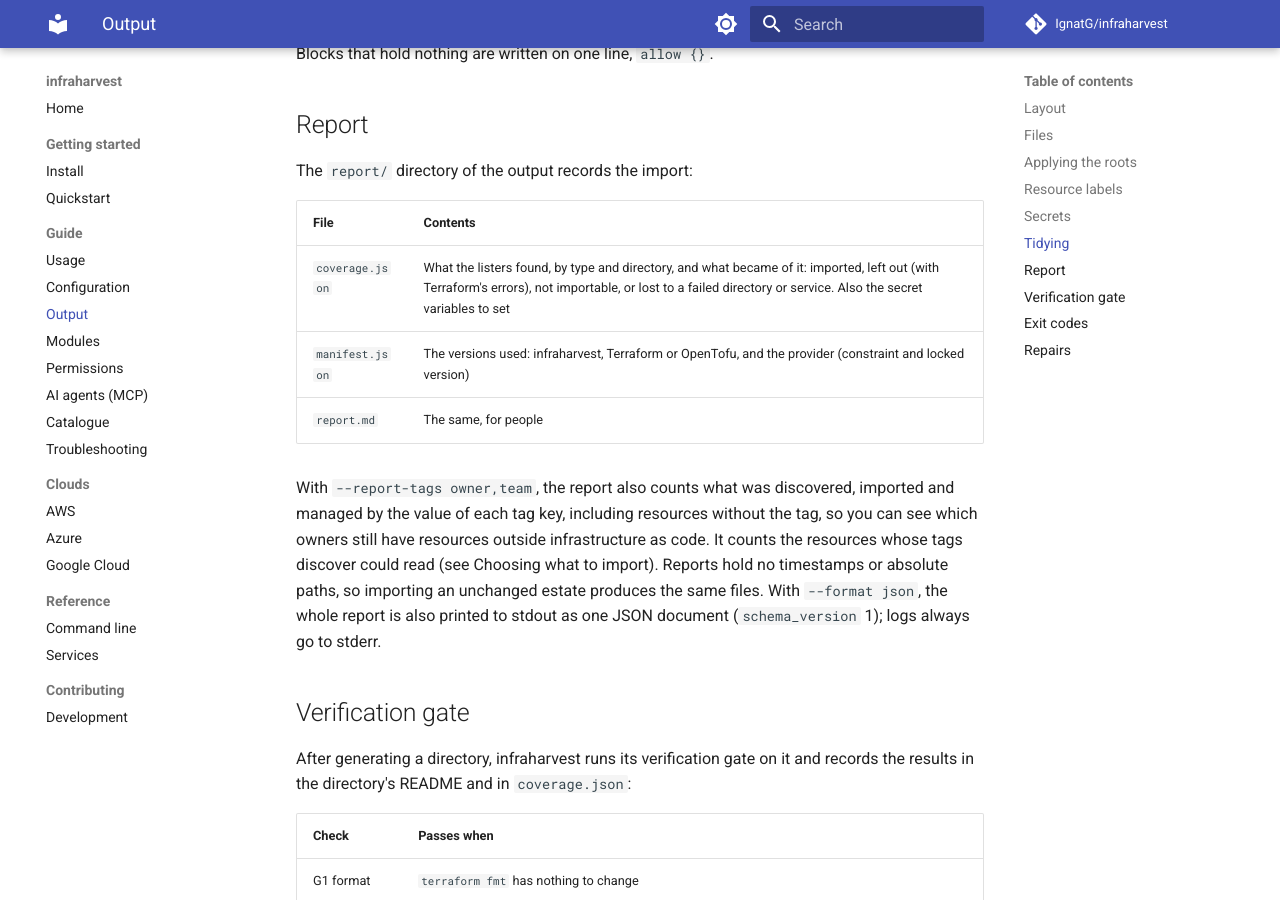
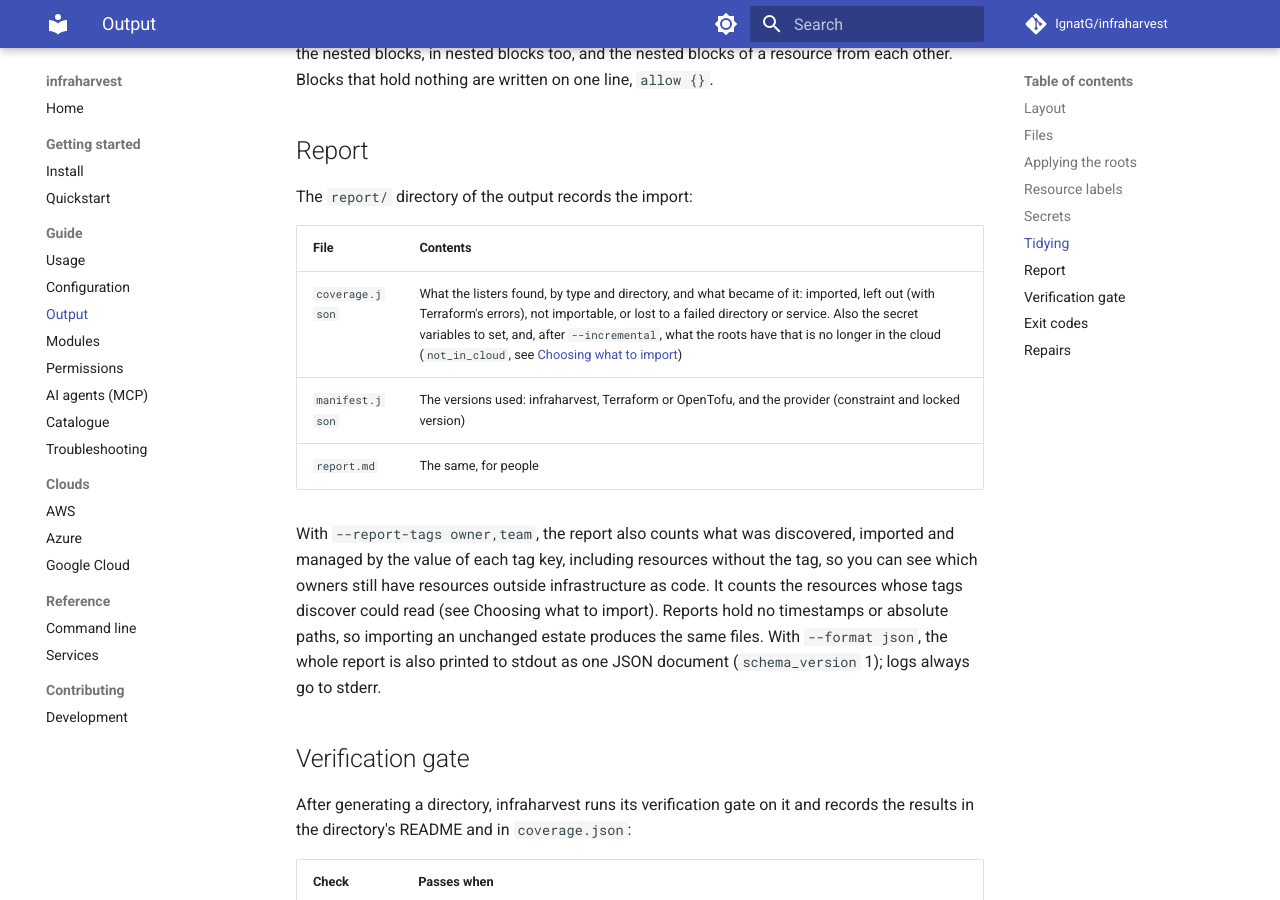
Before and after one commit to IgnatG/infraharvest, an MkDocs documentation site: the page built from docs/output.md, in a window 1280 px wide and 900 px high, scrolled down 9572 px. Built offline with MkDocs 1.6.1 and Material for MkDocs 9.7.7, drawn with Linux system fonts in a browser that asks for light colours; comment, search, counter and statistics services are not loaded; some of the changed text lies outside the part shown.

Commit message:
docs: describe what --incremental reports as no longer in the cloud
Usage says when a resource counts as gone, what to do about it and which options leave the check out; the output page names not_in_cloud in coverage.json and the README's list.

```diff
--- a/docs/output.md
+++ b/docs/output.md
@@ -20,7 +20,7 @@ Each output directory gets:
 | `.terraform.lock.hcl` | The provider version, the same for every directory of one import |
 | `rejected.hcl` | Only if some resources couldn't be imported: their `import` block and generated configuration, under the errors Terraform reported. Terraform doesn't load this file. Fix a resource and move its import block into `imports.tf` and its resource into the configuration, or leave it out. A resource that reads secret variables names them: declare them in `variables.tf` when you move it back. Rejected resources make the import exit non-zero unless `--allow-partial` is set |
 
-Each directory also gets a `README.md` with what was imported and the steps left to take, and the output directory gets a `.gitignore` for state, plans, `.terraform/` and `.tfvars` files, unless it already has one. Resource labels are described under [Resource labels](#resource-labels).
+Each directory also gets a `README.md` with what was imported and the steps left to take (with what it has that is no longer in the cloud, when `--incremental` adds to it), and the output directory gets a `.gitignore` for state, plans, `.terraform/` and `.tfvars` files, unless it already has one. Resource labels are described under [Resource labels](#resource-labels).
 
 ## Applying the roots
 
@@ -123,7 +123,7 @@ The `report/` directory of the output records the import:
 
 | File | Contents |
 |---|---|
-| `coverage.json` | What the listers found, by type and directory, and what became of it: imported, left out (with Terraform's errors), not importable, or lost to a failed directory or service. Also the secret variables to set |
+| `coverage.json` | What the listers found, by type and directory, and what became of it: imported, left out (with Terraform's errors), not importable, or lost to a failed directory or service. Also the secret variables to set, and, after `--incremental`, what the roots have that is no longer in the cloud (`not_in_cloud`, see [Choosing what to import](usage.md#choosing-what-to-import)) |
 | `manifest.json` | The versions used: infraharvest, Terraform or OpenTofu, and the provider (constraint and locked version) |
 | `report.md` | The same, for people |
 
```
Also changed, not shown: docs/usage.md (+5 -0 lines).
